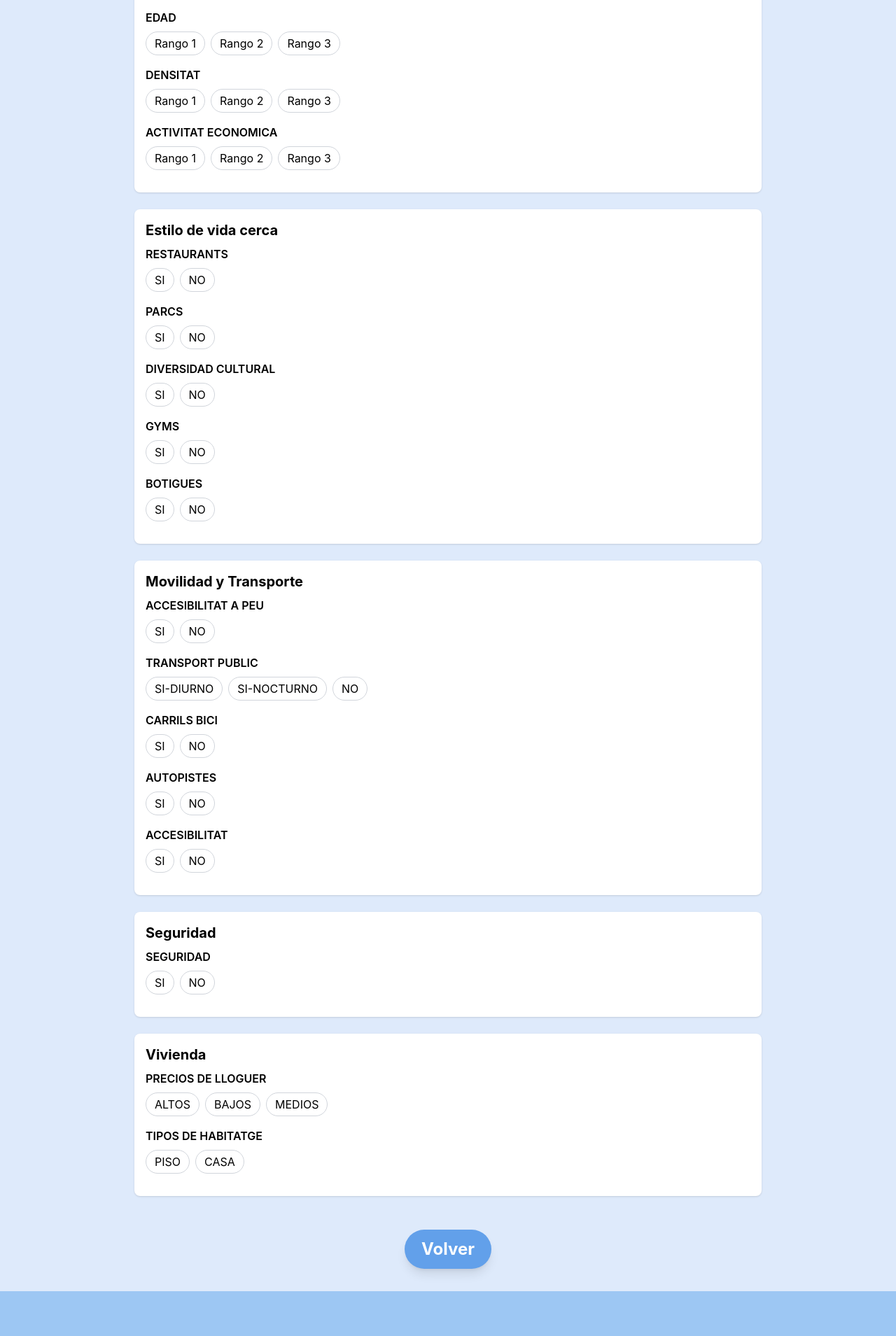
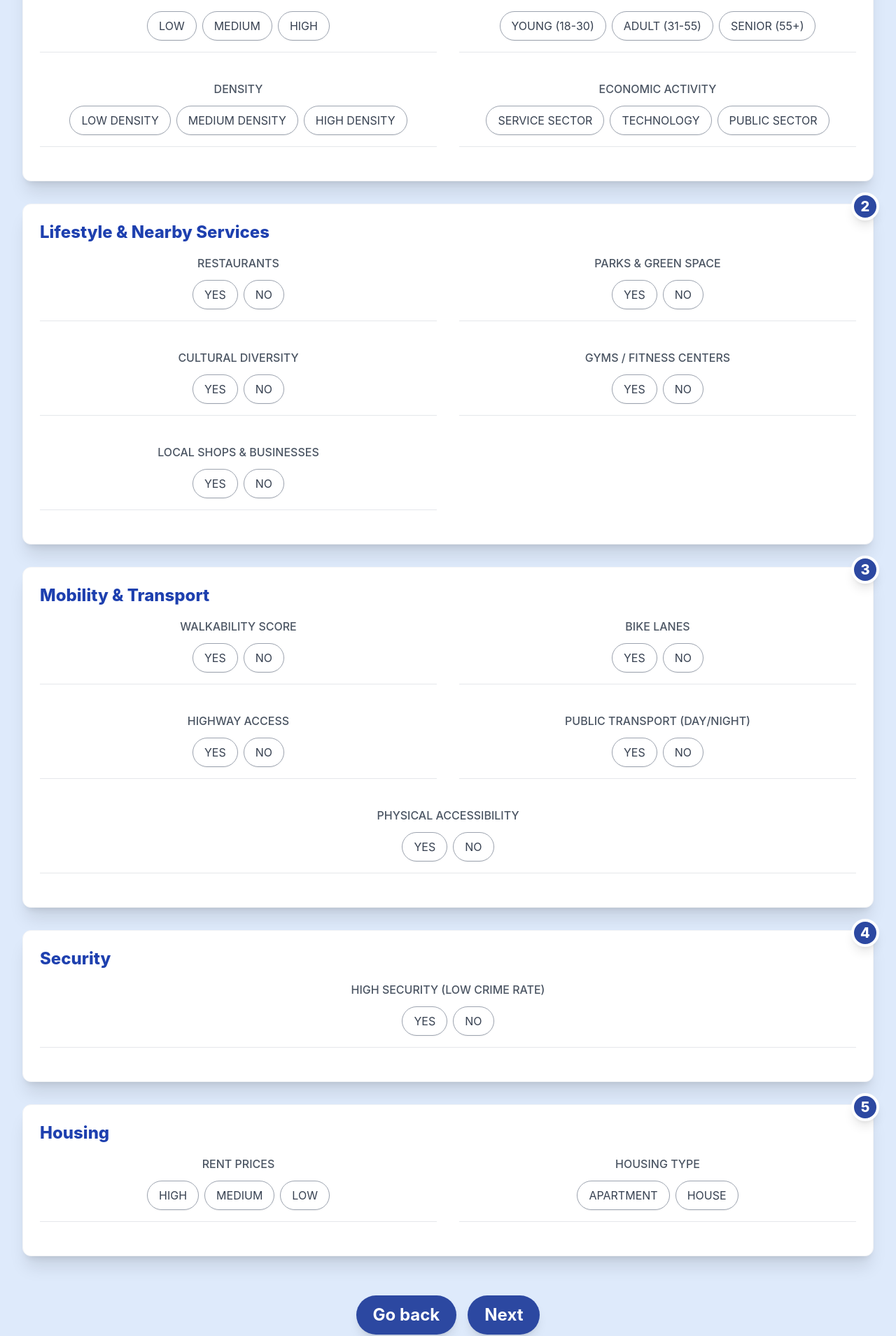
Before and after one commit to JoinedRobbin1887/Hack-EPS-ENYGM4, a React (Create React App) app in the folder frontend/joc-de-barris-front/: page /start in a window 1280 px wide. Shown: the part 213-2122 px from the top of the page at 70% size. Before the commit the page ends 2058 px from the top, so only its background shows below. Built offline with nearby package versions, Linux system fonts and the light colour scheme.

Commit message:
feat: Add options

```diff
--- a/frontend/joc-de-barris-front/src/components/Economia.js
+++ b/frontend/joc-de-barris-front/src/components/Economia.js
@@ -8,13 +8,43 @@ export function Economia() {
   const [densitat, setDensitat] = useState([]);
   const [activitat, setActivitat] = useState([]);
 
-  return (
-    <div className="w-full mb-6 p-4 bg-white rounded-lg shadow">
-      <h2 className="font-bold text-xl mb-2">Demografía y Economía</h2>
-      <PreferenceSelector label="INGRESOS" options={["Rango 1", "Rango 2", "Rango 3"]} selected={ingresos} onChange={setIngresos} />
-      <PreferenceSelector label="EDAD" options={["Rango 1", "Rango 2", "Rango 3"]} selected={edad} onChange={setEdad} />
-      <PreferenceSelector label="DENSITAT" options={["Rango 1", "Rango 2", "Rango 3"]} selected={densitat} onChange={setDensitat} />
-      <PreferenceSelector label="ACTIVITAT ECONOMICA" options={["Rango 1", "Rango 2", "Rango 3"]} selected={activitat} onChange={setActivitat} />
+return (
+    <div className="w-full mb-8 p-6 bg-white rounded-xl shadow-xl border border-gray-100 relative">
+      <h2 className="font-extrabold text-2xl mb-4 text-cornflower-blue-800 space-x-2">
+        Demography & Economy
+      </h2>
+
+      {/* CANVI CLAU: Utilitzem GRID de 2 columnes per garantir una separació visual clara */}
+      <div className="grid grid-cols-1 md:grid-cols-2 gap-x-8 gap-y-4">
+
+        {/* Fila 1 */}
+        <PreferenceSelector
+          label="INCOMES"
+          options={["LOW", "MEDIUM", "HIGH"]}
+          selected={ingresos}
+          onChange={setIngresos}
+        />
+        <PreferenceSelector
+          label="AGE"
+          options={["YOUNG (18-30)", "ADULT (31-55)", "SENIOR (55+)"]}
+          selected={edad}
+          onChange={setEdad}
+        />
+
+        {/* Fila 2 */}
+        <PreferenceSelector
+          label="DENSITY"
+          options={["LOW DENSITY", "MEDIUM DENSITY", "HIGH DENSITY"]}
+          selected={densitat}
+          onChange={setDensitat}
+        />
+        <PreferenceSelector
+          label="ECONOMIC ACTIVITY"
+          options={["SERVICE SECTOR", "TECHNOLOGY", "PUBLIC SECTOR"]}
+          selected={activitat}
+          onChange={setActivitat}
+        />
+      </div>
     </div>
   );
 }
--- a/frontend/joc-de-barris-front/src/components/EstiloVida.js
+++ b/frontend/joc-de-barris-front/src/components/EstiloVida.js
@@ -9,14 +9,52 @@ export function EstiloVida() {
   const [gyms, setGyms] = useState([]);
   const [botigues, setBotigues] = useState([]);
 
+  const yesNoOptions = ["YES", "NO"];
+
   return (
-    <div className="w-full mb-6 p-4 bg-white rounded-lg shadow">
-      <h2 className="font-bold text-xl mb-2">Estilo de vida cerca</h2>
-      <PreferenceSelector label="RESTAURANTS" options={["SI", "NO"]} selected={restaurants} onChange={setRestaurants} />
-      <PreferenceSelector label="PARCS" options={["SI", "NO"]} selected={parcs} onChange={setParcs} />
-      <PreferenceSelector label="DIVERSIDAD CULTURAL" options={["SI", "NO"]} selected={diversidad} onChange={setDiversidad} />
-      <PreferenceSelector label="GYMS" options={["SI", "NO"]} selected={gyms} onChange={setGyms} />
-      <PreferenceSelector label="BOTIGUES" options={["SI", "NO"]} selected={botigues} onChange={setBotigues} />
+    // TARGETA: Aplicació d'estils de targeta consistent (shadow-xl, p-6, rounded-xl)
+    <div className="w-full mb-8 p-6 bg-white rounded-xl shadow-xl border border-gray-100 relative">
+
+      {/* TÍTOL: Estilitzat amb negreta, mida gran, color de marca i icona */}
+      <h2 className="font-extrabold text-2xl mb-4 text-blue-800 flex items-center space-x-2">
+        <span>Lifestyle & Nearby Services</span>
+      </h2>
+
+      {/* GRID RESPONSIVE: 2 Columnes (md:grid-cols-2) per optimitzar l'espai de SI/NO */}
+      <div className="grid grid-cols-1 md:grid-cols-2 gap-x-8 gap-y-4">
+
+        {/* Tots els PreferenceSelectors s'injecten al grid */}
+        <PreferenceSelector
+          label="RESTAURANTS"
+          options={yesNoOptions}
+          selected={restaurants}
+          onChange={setRestaurants}
+        />
+        <PreferenceSelector
+          label="PARKS & GREEN SPACE"
+          options={yesNoOptions}
+          selected={parcs}
+          onChange={setParcs}
+        />
+        <PreferenceSelector
+          label="CULTURAL DIVERSITY"
+          options={yesNoOptions}
+          selected={diversidad}
+          onChange={setDiversidad}
+        />
+        <PreferenceSelector
+          label="GYMS / FITNESS CENTERS"
+          options={yesNoOptions}
+          selected={gyms}
+          onChange={setGyms}
+        />
+        <PreferenceSelector
+          label="LOCAL SHOPS & BUSINESSES"
+          options={yesNoOptions}
+          selected={botigues}
+          onChange={setBotigues}
+        />
+      </div>
     </div>
   );
 }
--- a/frontend/joc-de-barris-front/src/components/Habitatge.js
+++ b/frontend/joc-de-barris-front/src/components/Habitatge.js
@@ -7,10 +7,32 @@ export function Habitatge() {
   const [tipos, setTipos] = useState([]);
 
   return (
-    <div className="w-full mb-6 p-4 bg-white rounded-lg shadow">
-      <h2 className="font-bold text-xl mb-2">Vivienda</h2>
-      <PreferenceSelector label="PRECIOS DE LLOGUER" options={["ALTOS", "BAJOS", "MEDIOS"]} selected={precios} onChange={setPrecios} />
-      <PreferenceSelector label="TIPOS DE HABITATGE" options={["PISO", "CASA"]} selected={tipos} onChange={setTipos} />
+    // TARGETA: Aplicació d'estils de targeta consistent (shadow-xl, p-6, rounded-xl)
+    <div className="w-full mb-8 p-6 bg-white rounded-xl shadow-xl border border-gray-100 relative">
+
+      {/* TÍTOL: Estilitzat amb negreta, mida gran, color de marca i icona */}
+      <h2 className="font-extrabold text-2xl mb-4 text-blue-800 flex items-center space-x-2">
+        <span>Housing</span>
+      </h2>
+
+      {/* GRID RESPONSIVE: 2 Columnes (md:grid-cols-2) per als dos selectors */}
+      <div className="grid grid-cols-1 md:grid-cols-2 gap-x-8 gap-y-4">
+
+        <PreferenceSelector
+          label="RENT PRICES"
+          options={["HIGH", "MEDIUM", "LOW"]}
+          selected={precios}
+          onChange={setPrecios}
+        />
+
+        <PreferenceSelector
+          label="HOUSING TYPE"
+          options={["APARTMENT", "HOUSE"]}
+          selected={tipos}
+          onChange={setTipos}
+        />
+
+      </div>
     </div>
   );
 }
--- a/frontend/joc-de-barris-front/src/components/Movilidad.js
+++ b/frontend/joc-de-barris-front/src/components/Movilidad.js
@@ -7,16 +7,63 @@ export function Movilidad() {
   const [transportPublic, setTransportPublic] = useState([]);
   const [carrilsBici, setCarrilsBici] = useState([]);
   const [autopistes, setAutopistes] = useState([]);
-  const [accesibilitat, setAccesibilitat] = useState([]);
+  // IMPORTANT: Canviem el nom per ser més explícits (Accessibilitat Física)
+  const [accesibilitatFisica, setAccesibilitatFisica] = useState([]);
+
+  const yesNoOptions = ["YES", "NO"];
 
   return (
-    <div className="w-full mb-6 p-4 bg-white rounded-lg shadow">
-      <h2 className="font-bold text-xl mb-2">Movilidad y Transporte</h2>
-      <PreferenceSelector label="ACCESIBILITAT A PEU" options={["SI", "NO"]} selected={accesPeu} onChange={setAccesPeu} />
-      <PreferenceSelector label="TRANSPORT PUBLIC" options={["SI-DIURNO", "SI-NOCTURNO", "NO"]} selected={transportPublic} onChange={setTransportPublic} />
-      <PreferenceSelector label="CARRILS BICI" options={["SI", "NO"]} selected={carrilsBici} onChange={setCarrilsBici} />
-      <PreferenceSelector label="AUTOPISTES" options={["SI", "NO"]} selected={autopistes} onChange={setAutopistes} />
-      <PreferenceSelector label="ACCESIBILITAT" options={["SI", "NO"]} selected={accesibilitat} onChange={setAccesibilitat} />
+    // TARGETA: Aplicació d'estils de targeta consistent (shadow-xl, p-6, rounded-xl)
+    <div className="w-full mb-8 p-6 bg-white rounded-xl shadow-xl border border-gray-100 relative">
+
+      {/* TÍTOL: Estilitzat amb negreta, mida gran, color de marca i icona */}
+      <h2 className="font-extrabold text-2xl mb-4 text-blue-800 flex items-center space-x-2">
+        <span>Mobility & Transport</span>
+      </h2>
+
+      {/* GRID RESPONSIVE: 2 Columnes (md:grid-cols-2) */}
+      <div className="grid grid-cols-1 md:grid-cols-2 gap-x-8 gap-y-4">
+
+        {/* Accessibilitat a peu i carrils */}
+        <PreferenceSelector
+          label="WALKABILITY SCORE"
+          options={yesNoOptions}
+          selected={accesPeu}
+          onChange={setAccesPeu}
+        />
+        <PreferenceSelector
+          label="BIKE LANES"
+          options={yesNoOptions}
+          selected={carrilsBici}
+          onChange={setCarrilsBici}
+        />
+        <PreferenceSelector
+          label="HIGHWAY ACCESS"
+          options={yesNoOptions}
+          selected={autopistes}
+          onChange={setAutopistes}
+        />
+
+        {/* TRANSPORT PÚBLIC: Opcions múltiples (type="multiple") */}
+        <PreferenceSelector
+          label="PUBLIC TRANSPORT (DAY/NIGHT)"
+          options={yesNoOptions}
+          selected={transportPublic}
+          onChange={setTransportPublic}
+        />
+
+        {/* ACCESSIBILITAT FÍSICA: Ocupa les dues columnes i la fem més explícita */}
+        <div className="md:col-span-2">
+            <PreferenceSelector
+                label="PHYSICAL ACCESSIBILITY"
+                options={yesNoOptions}
+                // Utilitzem el nou state
+                selected={accesibilitatFisica}
+                onChange={setAccesibilitatFisica}
+            />
+        </div>
+
+      </div>
     </div>
   );
 }
--- a/frontend/joc-de-barris-front/src/components/PreferenceSelector.js
+++ b/frontend/joc-de-barris-front/src/components/PreferenceSelector.js
@@ -3,19 +3,30 @@ import React from "react";
 
 export function PreferenceSelector({ label, options, selected, onChange, type = "single" }) {
   return (
-    <div className="mb-4">
-      <p className="font-semibold mb-2">{label}</p>
-      <div className="flex flex-wrap gap-2">
+
+    <div className="mb-6 border-b border-gray-200 pb-4">
+
+
+      <p className="uppercase text-base text-gray-600 font-medium mb-3 text-center">{label}</p>
+
+
+      <div className="flex flex-wrap justify-center gap-2">
         {options.map((option) => {
           const isSelected = selected.includes(option);
           return (
             <button
               key={option}
-              className={`px-3 py-1 rounded-full border transition ${
-                isSelected
-                  ? "bg-indigo-500 text-white border-indigo-500"
-                  : "bg-white text-black border-gray-300"
-              }`}
+              className={`
+                px-4 py-2 text-base rounded-full border
+                transition duration-150 whitespace-nowrap shadow-sm
+                ${
+                  isSelected
+
+                    ? "bg-cornflower-blue-800 text-white font-semibold border-blue-700"
+                    // NORMAL: Contorn gris suau
+                    : "bg-transparent text-gray-700 border-gray-400 hover:bg-blue-50 hover:text-blue-700"
+                }
+              `}
               onClick={() => {
                 if (type === "single") {
                   onChange([option]);
--- a/frontend/joc-de-barris-front/src/components/Seguridad.js
+++ b/frontend/joc-de-barris-front/src/components/Seguridad.js
@@ -4,10 +4,29 @@ import { PreferenceSelector } from "./PreferenceSelector";
 
 export function Seguridad() {
   const [seguridad, setSeguridad] = useState([]);
+
   return (
-    <div className="w-full mb-6 p-4 bg-white rounded-lg shadow">
-      <h2 className="font-bold text-xl mb-2">Seguridad</h2>
-      <PreferenceSelector label="SEGURIDAD" options={["SI", "NO"]} selected={seguridad} onChange={setSeguridad} />
+    // TARGETA: Aplicació d'estils de targeta consistent (shadow-xl, p-6, rounded-xl)
+    <div className="w-full mb-8 p-6 bg-white rounded-xl shadow-xl border border-gray-100 relative">
+
+      {/* TÍTOL: Estilitzat amb negreta, mida gran, color de marca i icona (Escut) */}
+      <h2 className="font-extrabold text-2xl mb-4 text-blue-800 flex items-center space-x-2">
+        <span>Security</span>
+      </h2>
+
+      {/* CONTENIDOR ÚNIC: No necessita Grid, però l'embolcalla igualment per consistència */}
+      <div className="grid grid-cols-1 gap-6">
+
+        {/* Pregunta única, estilitzada com les altres */}
+        <PreferenceSelector
+          // Fem l'etiqueta més específica, ja que és una preferència molt alta
+          label="HIGH SECURITY (LOW CRIME RATE)"
+          options={["YES", "NO"]}
+          selected={seguridad}
+          onChange={setSeguridad}
+        />
+
+      </div>
     </div>
   );
 }
--- a/frontend/joc-de-barris-front/src/components/StartPage.js
+++ b/frontend/joc-de-barris-front/src/components/StartPage.js
@@ -1,4 +1,3 @@
-// src/components/StartPage.js
 import React, { useState } from "react";
 import { Link } from "react-router-dom";
 
@@ -70,9 +69,10 @@ export function StartPage() {
 
   return (
     <div className="flex flex-col items-center justify-center min-h-screen bg-cornflower-blue-100 p-8">
-      <h1 className="text-3xl font-bold mb-6 text-center">Configura tus preferencias</h1>
+      <h1 className="text-4xl font-bold mb-10 text-center text-cornflower-blue-800 mt-2">SELECT YOUR PREFERENCES</h1>
 
-      <div className="w-full max-w-4xl">
+      {/* Amplada corregida a max-w-6xl per a targetes amples */}
+      <div className="w-full max-w-10xl">
         {categoryOrder.map((categoryKey, index) => (
           <div
             key={categoryKey}
@@ -88,22 +88,39 @@ export function StartPage() {
                 : 'cursor-grab'
             } ${
               dragOverIndex === index && draggedIndex !== index
-                ? 'border-2 border-cornflower-blue-500 rounded-lg'
+                ? 'border-2 border-cornflower-blue-400 rounded-lg'
                 : ''
             }`}
             style={{ cursor: draggedIndex === index ? 'grabbing' : 'grab' }}
           >
-            {categoryComponents[categoryKey]}
+            {/* Contenidor RELATIU per posicionar el número de prioritat */}
+            <div className="relative">
+                {/* Visualització de la Prioritat (Índex + 1) */}
+                <div className="absolute -top-4 -right-2 bg-cornflower-blue-800 text-white font-extrabold text-xl w-10 h-10 rounded-full flex items-center justify-center border-4 border-white shadow-lg z-10">
+                    {index + 1}
+                </div>
+
+                {/* La component de la categoria (la targeta) */}
+                {categoryComponents[categoryKey]}
+            </div>
+
           </div>
         ))}
       </div>
 
-      {/* BotÃ³n Volver */}
-      <Link to="/">
-        <button className="bg-cornflower-blue-400 hover:bg-cornflower-blue-600 text-white text-2xl font-bold py-3 px-6 rounded-full shadow-lg mt-6 transition duration-300">
-          Volver
-        </button>
-      </Link>
+      {/* Botons Go Back i Next */}
+      <div className="flex space-x-4">
+        <Link to="/">
+          <button className="bg-cornflower-blue-800 hover:bg-cornflower-blue-600 text-white text-2xl font-bold py-3 px-6 rounded-full shadow-lg mt-6 transition duration-300">
+            Go back
+          </button>
+        </Link>
+        <Link to="/">
+          <button className="bg-cornflower-blue-800 hover:bg-cornflower-blue-600 text-white text-2xl font-bold py-3 px-6 rounded-full shadow-lg mt-6 transition duration-300">
+            Next
+          </button>
+        </Link>
+      </div>
     </div>
   );
 }
```
Also changed, not shown: frontend/joc-de-barris-front/src/components/Results.js (added).
